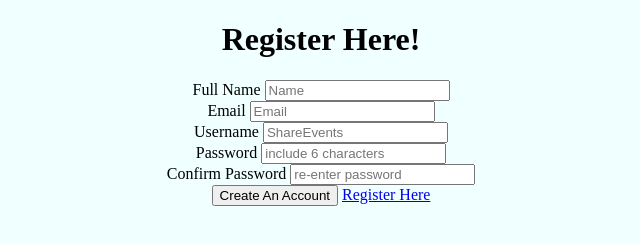
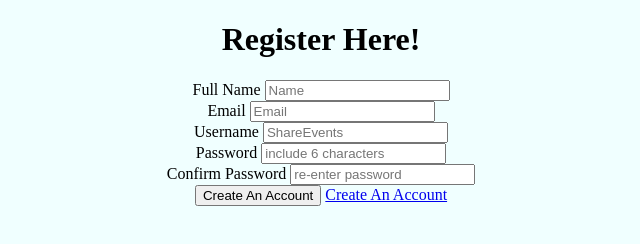
Before and after one commit to mandyakk/ShareEvents, a plain HTML site: page index.html in a window 1280 px wide. Shown: the whole page, without its empty margins (319-959 px from the left). Drawn offline with Linux system fonts and the light colour scheme.

Commit message:
Add files via upload

```diff
--- a/index.html
+++ b/index.html
@@ -43,8 +43,8 @@
 
 </form>
 
-    <button class="btn">Create An Account</button>
-  <a href= "login.html"> Register Here </a>
+    <button class="btn" a href= "login.html">Create An Account</button>
+  <a href= "login.html">Create An Account</a>
 
 <!-- navigation bar
     <nav class="bar bar-tab">
```
